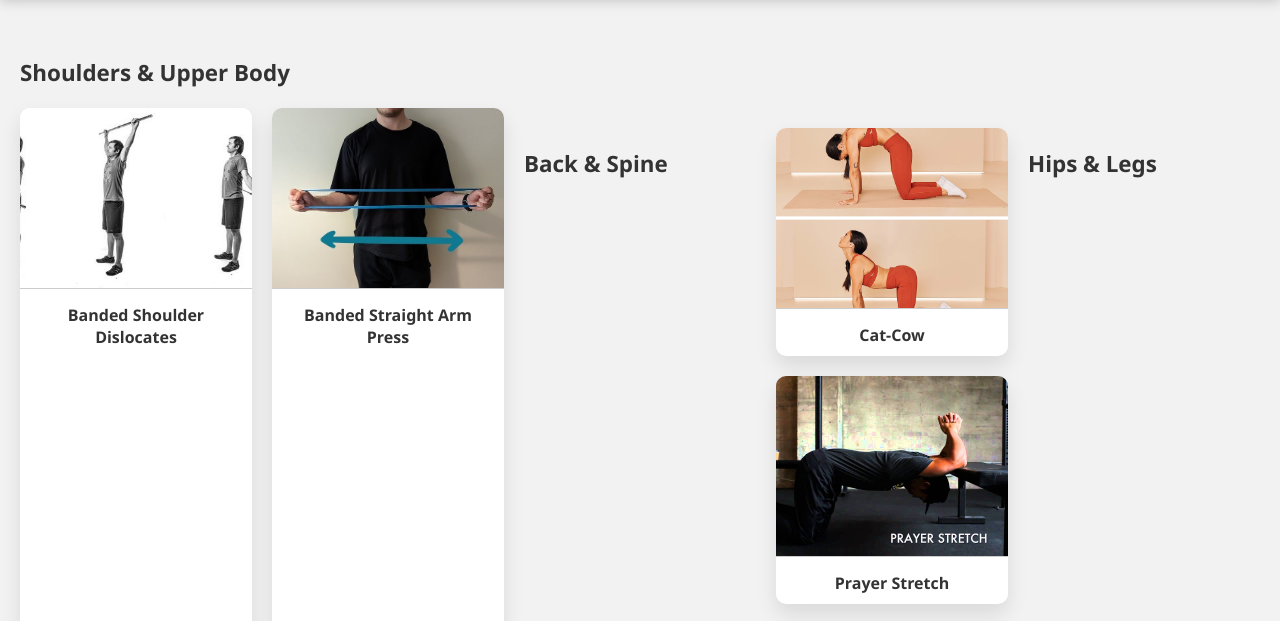
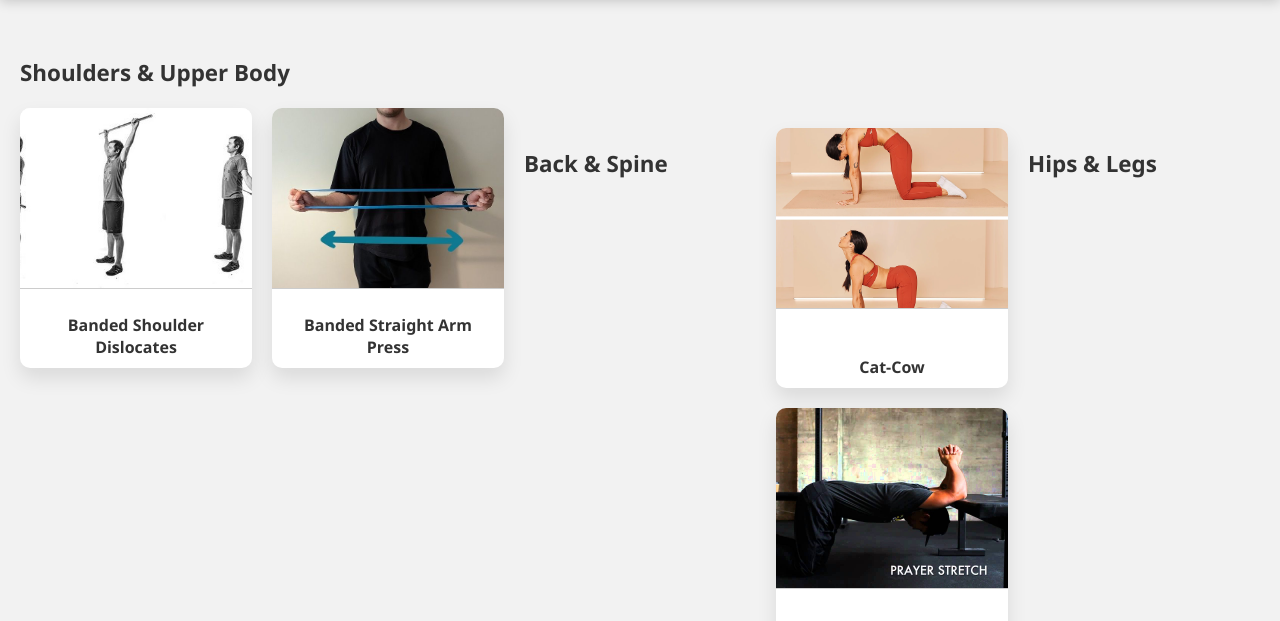
Before and after one commit to eroskohen/Mobility, a plain HTML site: page index.html in a window 1280 px wide. Shown: the part 128-749 px from the top of the page. Drawn offline with Linux system fonts and the light colour scheme.

Commit message:
Update index.html

```diff
--- a/index.html
+++ b/index.html
@@ -72,7 +72,12 @@
   overflow: hidden;
   cursor: pointer;
   transition: transform 0.2s ease;
+  display: flex;
+  flex-direction: column;
+  justify-content: space-between;
+  height: 260px;
 }
+
     .exercise:hover {
       transform: scale(1.02);
     }
```
Lines whose indentation alone changed are shown as unchanged.
